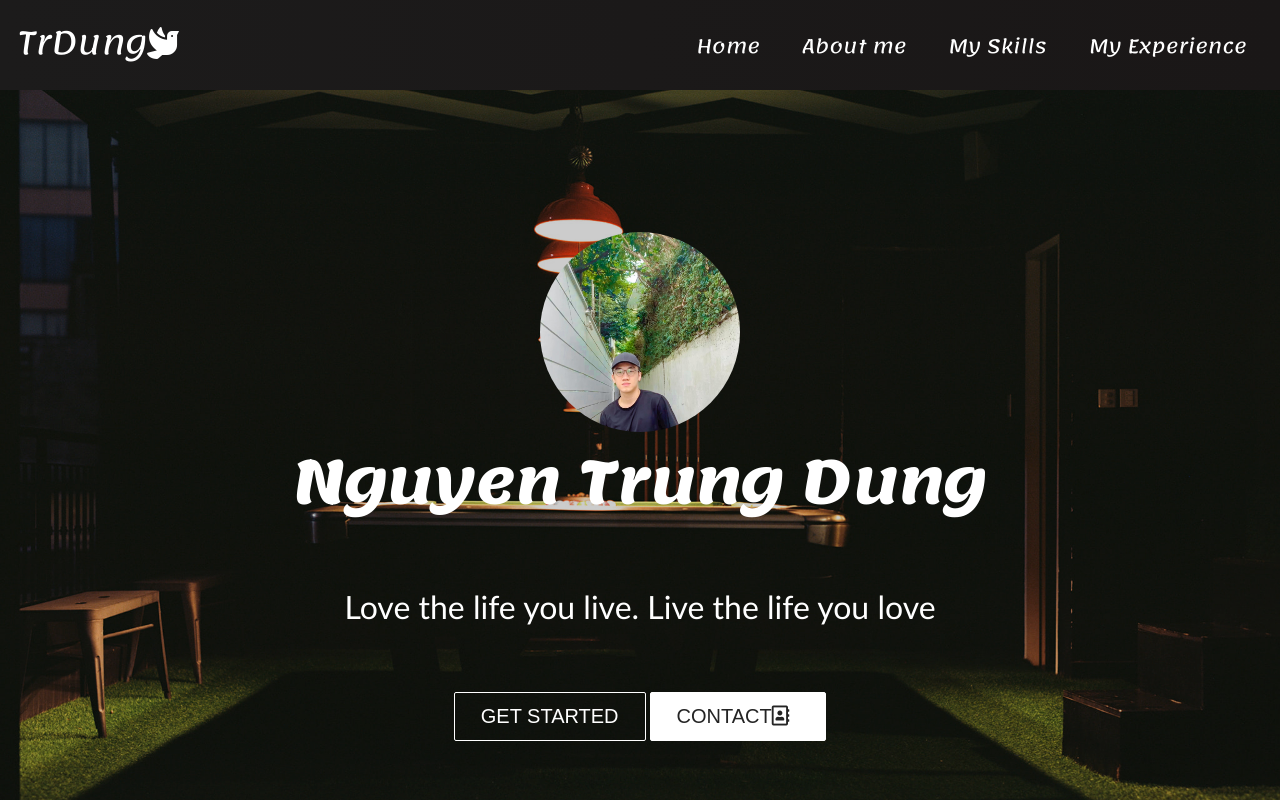
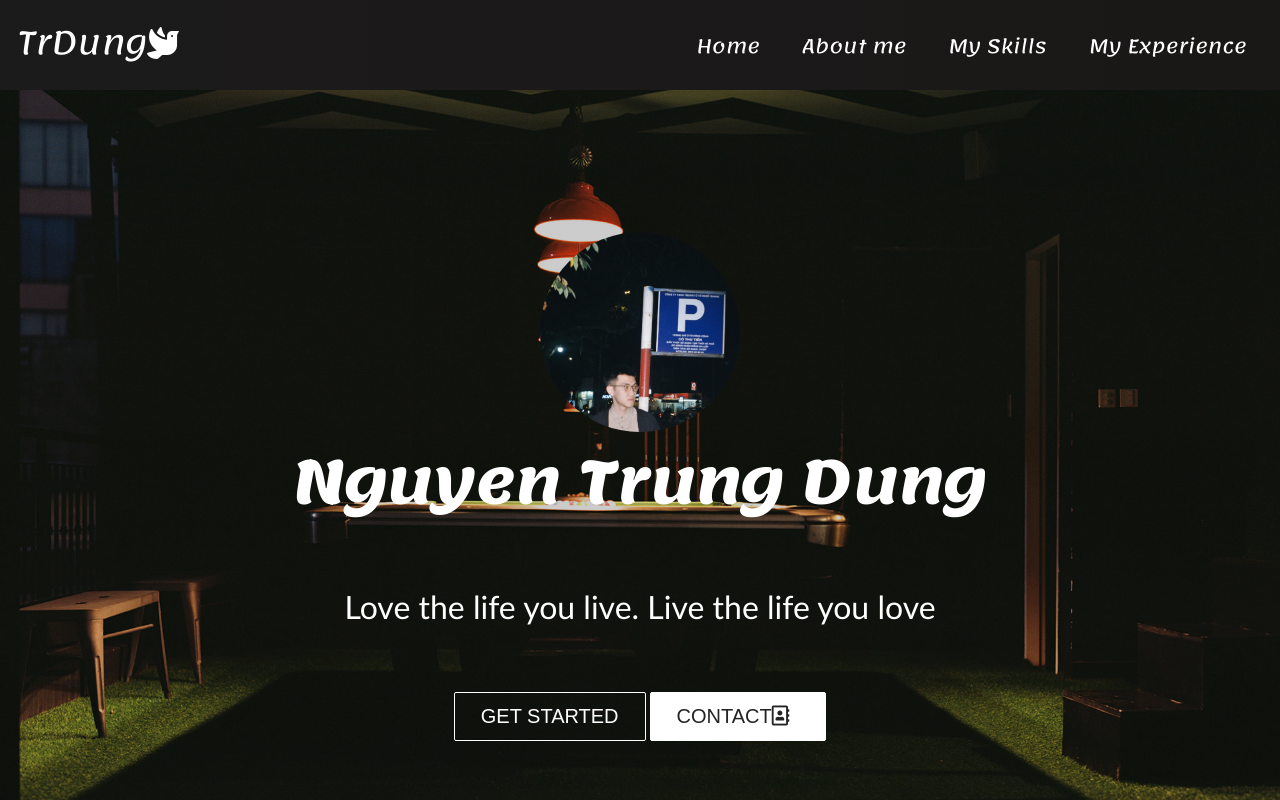
Before and after one commit to trungdzung9900/Personal-Website, a React app: page / in a window 1280 px wide. Shown: the top 800 px of the page. Built offline with nearby package versions, Linux system fonts and the light colour scheme.

Commit message:
change avatar

```diff
--- a/src/components/hero/HeroSection.js
+++ b/src/components/hero/HeroSection.js
@@ -10,7 +10,7 @@ function HeroSection() {
         <div className = 'hero-container'>
             {/* <video src="/video/video-2.mp4" autoPlay loop muted/> */}
             <div className="circular_image">
-            <img src="./image/profileImage.jpg"/>
+            <img src="./image/000064.jpg"/>
             </div>
 
             <h1>Nguyen Trung Dung</h1>
```
Also changed, not shown: public/image/000064.jpg (added), src/assets/Vancouver-1.jpg (deleted).
